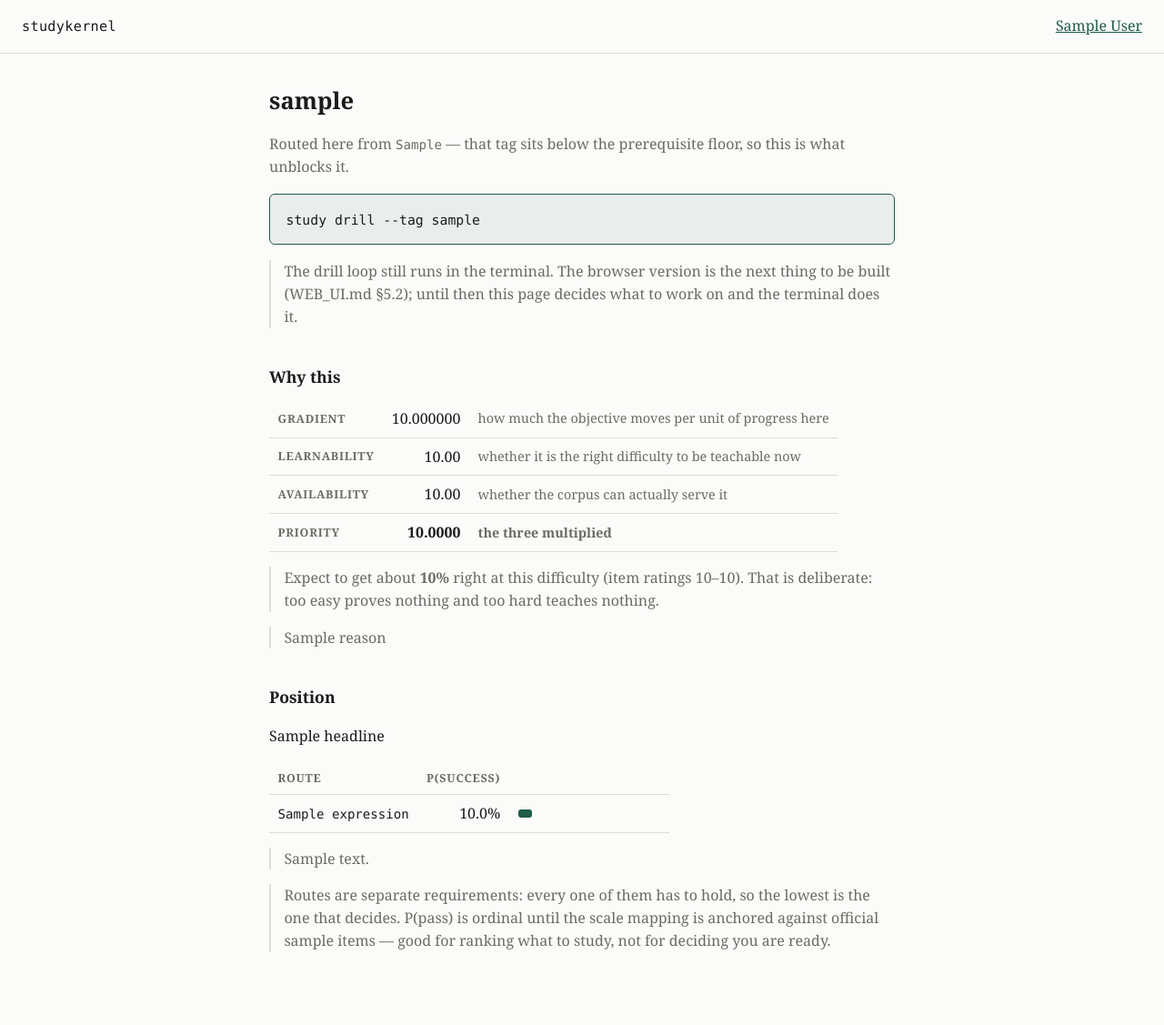
After one commit to 4Fortune8/studykernel, a FastAPI app: template web/templates/now.html in a window 1280 px wide. The commit adds this page. Shown: the whole page at 91% size. Run offline with FastAPI, Linux system fonts and the light colour scheme; the template is opened without the code that fills it: most values are stand-ins (such as "Sample title", 1, 10 or a date in 2020).

Commit message:
Add DrillSession.recommend() and the Now page
`recommend()` returns Recommendation | Satisfied | Starved and reserves
nothing; `start()` is now that plus the commitment. The split is the point: a
home page renders on every visit, and if asking *what should I study* also
minted a token and picked an item, refreshing would churn item selection and
fill the store with drills nobody opened. A test asserts five recommend()
calls leave the store empty, and another that recommend() and start() agree on
the tag and band.

Recommendation carries gradient, learnability and availability separately
rather than pre-multiplied, because they fail differently and the difference
is the diagnosis: low gradient means the objective does not care, low
learnability means wrong difficulty, low availability means the corpus cannot
serve it. Collapsing them to priority alone would hide which.

position() returns the ObjectiveReport and, unlike `study report`, does not
snapshot to objective_state. A page that renders on every visit must not write
a position sample each time or phase 4's trajectory chart ends up measuring
how often a tab was opened.

The Now page has all three states and each was driven over HTTP, not only
unit-tested. The satisfied state is a full-page stop: grepping the rendered
HTML finds zero start controls and no position readout at all. §6 says the
button is removed rather than disabled, and a progress bar underneath a
"stop studying" heading is an invitation to one more session.

The start control is currently the terminal command -- Now prints
`study drill --tag <slug>` -- because the browser drill flow does not exist
yet. That is useful today rather than a dead button. It becomes real in §5.2.

129 tests pass.

Co-Authored-By: Claude Opus 5 <noreply@anthropic.com>
Claude-Session: https://claude.ai/code/session_01Mu1aSRFHhpHKokxv58jHGc

```diff
--- a/web/app.py
+++ b/web/app.py
@@ -25,6 +25,7 @@ from fastapi.responses import HTMLResponse, RedirectResponse
 from fastapi.staticfiles import StaticFiles
 from fastapi.templating import Jinja2Templates
 
+from kernel import session
 from kernel.session import UnknownDrill
 from kernel.storage import db
 from web import deps
@@ -103,16 +104,36 @@ async def add_profile(
 
 @app.get("/", response_class=HTMLResponse)
 async def home(request: Request) -> HTMLResponse:
+    """`Now`. WEB_UI.md §5.1: one question, three states.
+
+    The satisfied state is a full-page stop with no way to start, per §6 --
+    removed, not disabled. A study tool that cannot say *stop* is an
+    engagement product, and this is the page where that gets decided.
+    """
     conn = deps.connect()
     try:
         learner = deps.active_learner(request.cookies, conn)
         if learner is None:
             return RedirectResponse("/profiles", status_code=303)
-        profile = db.get_profile(conn, learner)
+
+        product = deps.load_product()
+        drill = session.DrillSession(conn, product, learner)
+        choice = drill.recommend()
+
         return templates.TemplateResponse(
             request=request,
-            name="index.html",
-            context={"profile": profile, "product_dir": deps.product_dir()},
+            name="now.html",
+            context={
+                "profile": db.get_profile(conn, learner),
+                "learner": learner,
+                "product_dir": deps.product_dir(),
+                "choice": choice,
+                "satisfied": isinstance(choice, session.Satisfied),
+                "starved": isinstance(choice, session.Starved),
+                # Position is not shown on a satisfied page: the answer there
+                # is "stop", and a progress readout invites one more session.
+                "position": None if isinstance(choice, session.Satisfied) else drill.position(),
+            },
         )
     finally:
         conn.close()
--- a/web/static/app.css
+++ b/web/static/app.css
@@ -108,3 +108,34 @@ button:hover { background: color-mix(in srgb, var(--accent) 12%, transparent); }
 
 /* Wide content scrolls in its own box; the page body never scrolls sideways. */
 main > table { display: block; overflow-x: auto; }
+
+/* ------------------------------------------------------------------ Now */
+
+/* The satisfied state. Nothing to click, by design -- WEB_UI.md §6. */
+.stop { padding: 3rem 0; text-align: center; }
+.stop h1 { font-size: 2.2rem; }
+.stop .note { display: inline-block; text-align: left; max-width: 32rem; }
+
+.do {
+  font-size: 1.05rem;
+  padding: 0.9rem 1.1rem;
+  border: 1px solid var(--accent);
+  border-radius: 6px;
+  background: color-mix(in srgb, var(--accent) 8%, transparent);
+}
+
+.routed { color: var(--muted); }
+
+td.why { color: var(--muted); font-size: 0.9rem; }
+tr.product th, tr.product td { border-top: 1px solid var(--fg); font-weight: 600; }
+
+/* Route probability drawn as a shape, not just a number -- a wide gap reads
+   faster than two decimals do. */
+td.meter { width: 40%; min-width: 6rem; }
+td.meter .fill {
+  display: block;
+  height: 0.55rem;
+  border-radius: 3px;
+  background: var(--accent);
+  min-width: 1px;
+}
--- /dev/null
+++ b/web/templates/now.html
@@ -0,0 +1,115 @@
+{% extends "base.html" %}
+{% block title %}Now &middot; studykernel{% endblock %}
+
+{% block content %}
+
+{% if satisfied %}
+  {# WEB_UI.md §6: a full-page stop. No start control, no position readout,
+     nothing below this to scroll to. Removed, not disabled. #}
+  <section class="stop">
+    <h1>Stop studying.</h1>
+    <p>{{ choice.message }}</p>
+    <p class="note">
+      Every route is met with margin. There is nothing here that would raise
+      your probability of passing, so the honest recommendation is to do
+      something else. Come back if the objective changes.
+    </p>
+  </section>
+
+{% elif starved %}
+  <h1>Nothing to serve</h1>
+  <p>{{ choice.reason }}</p>
+  <p class="note">
+    This is a corpus problem, not a you problem: the objective wants work you
+    have no items for. <code>study report</code> prints the acquisition
+    backlog, ordered by the objective — acquire down it, then stop.
+  </p>
+
+{% else %}
+  <h1>{{ choice.tag_slug }}</h1>
+  {% if choice.routed_from %}
+    <p class="routed">
+      Routed here from <code>{{ choice.routed_from }}</code> — that tag sits
+      below the prerequisite floor, so this is what unblocks it.
+    </p>
+  {% endif %}
+
+  <p class="do">
+    <code>study drill --tag {{ choice.tag_slug }}</code>
+  </p>
+  <p class="note">
+    The drill loop still runs in the terminal. The browser version is the next
+    thing to be built (WEB_UI.md §5.2); until then this page decides what to
+    work on and the terminal does it.
+  </p>
+
+  <h2>Why this</h2>
+  <table>
+    <tbody>
+      <tr>
+        <th>Gradient</th>
+        <td class="num">{{ "%.6f"|format(choice.gradient) }}</td>
+        <td class="why">how much the objective moves per unit of progress here</td>
+      </tr>
+      <tr>
+        <th>Learnability</th>
+        <td class="num">{{ "%.2f"|format(choice.learnability) }}</td>
+        <td class="why">whether it is the right difficulty to be teachable now</td>
+      </tr>
+      <tr>
+        <th>Availability</th>
+        <td class="num">{{ "%.2f"|format(choice.availability) }}</td>
+        <td class="why">whether the corpus can actually serve it</td>
+      </tr>
+      <tr class="product">
+        <th>Priority</th>
+        <td class="num">{{ "%.4f"|format(choice.priority) }}</td>
+        <td class="why">the three multiplied</td>
+      </tr>
+    </tbody>
+  </table>
+
+  <p class="note">
+    Expect to get about
+    <strong>{{ "%.0f"|format(choice.predicted_p_correct * 100) }}%</strong>
+    right at this difficulty (item ratings
+    {{ "%.0f"|format(choice.target_band[0]) }}–{{ "%.0f"|format(choice.target_band[1]) }}).
+    That is deliberate: too easy proves nothing and too hard teaches nothing.
+  </p>
+
+  {% for reason in choice.reasons %}
+    <p class="note">{{ reason }}</p>
+  {% endfor %}
+{% endif %}
+
+{% if position %}
+  <h2>Position</h2>
+  <p>{{ position.headline }}</p>
+  <table>
+    <thead>
+      <tr><th>Route</th><th class="num">P(success)</th><th></th></tr>
+    </thead>
+    <tbody>
+      {% for route in position.routes %}
+      <tr>
+        <td><code>{{ route.expression }}</code></td>
+        <td class="num">{{ "%.1f"|format(route.p_success * 100) }}%</td>
+        <td class="meter">
+          <span class="fill" style="width: {{ (route.p_success * 100)|round(1) }}%"></span>
+        </td>
+      </tr>
+      {% endfor %}
+    </tbody>
+  </table>
+  {% for note in position.notes %}
+    <p class="note">{{ note }}</p>
+  {% endfor %}
+  <p class="note">
+    Routes are separate requirements: every one of them has to hold, so the
+    lowest is the one that decides. P(pass) is ordinal until the scale mapping
+    is anchored against official sample items — good for ranking what to
+    study, not for deciding you are ready.
+  </p>
+{% endif %}
+
+{% endblock %}
```
Also changed, not shown: HANDOFF.md (+42 -4 lines), WEB_UI.md (+3 -2 lines), kernel/session.py (+61 -2 lines), tests/test_session.py (+79 -0 lines), web/templates/index.html (deleted, +0 -20 lines), README.md.
